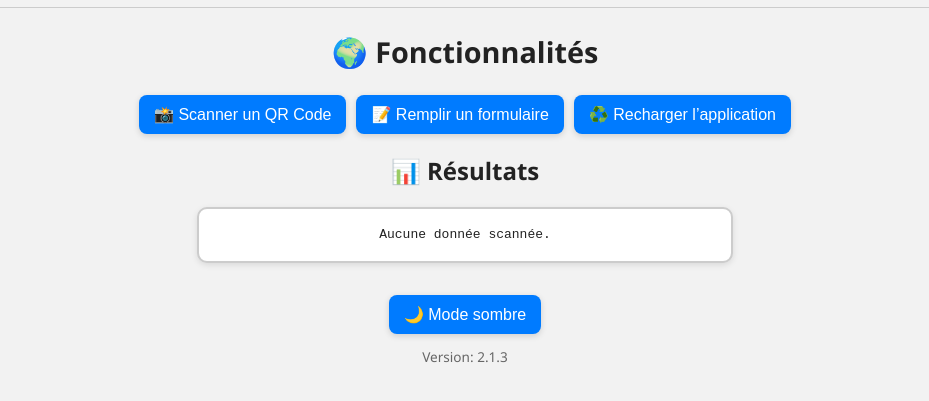
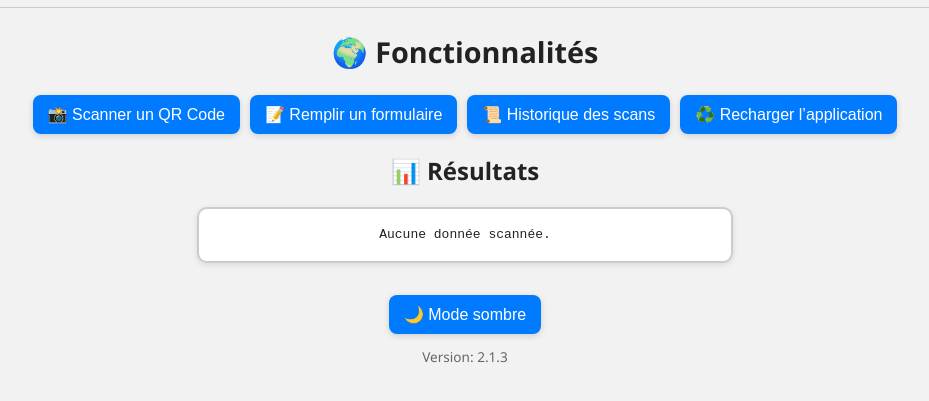
Before and after one commit to jeje-test/jeje-test.github.io, a plain HTML site: page index.html in a window 1280 px wide. Shown: the part 319-720 px from the top of the page, without its empty margins (175-1104 px from the left). Drawn offline with Linux system fonts and the light colour scheme.

Commit message:
Update index.html

```diff
--- a/index.html
+++ b/index.html
@@ -21,6 +21,7 @@
   <div class="buttons">
     <button id="startScan">📸 Scanner un QR Code</button>
     <button onclick="window.location.href='form.html'">📝 Remplir un formulaire</button>
+    <button onclick="window.location.href='history.html'">📜 Historique des scans</button>
     <button id="refreshCacheBtn">♻️ Recharger l’application</button>
   </div>
 
```
